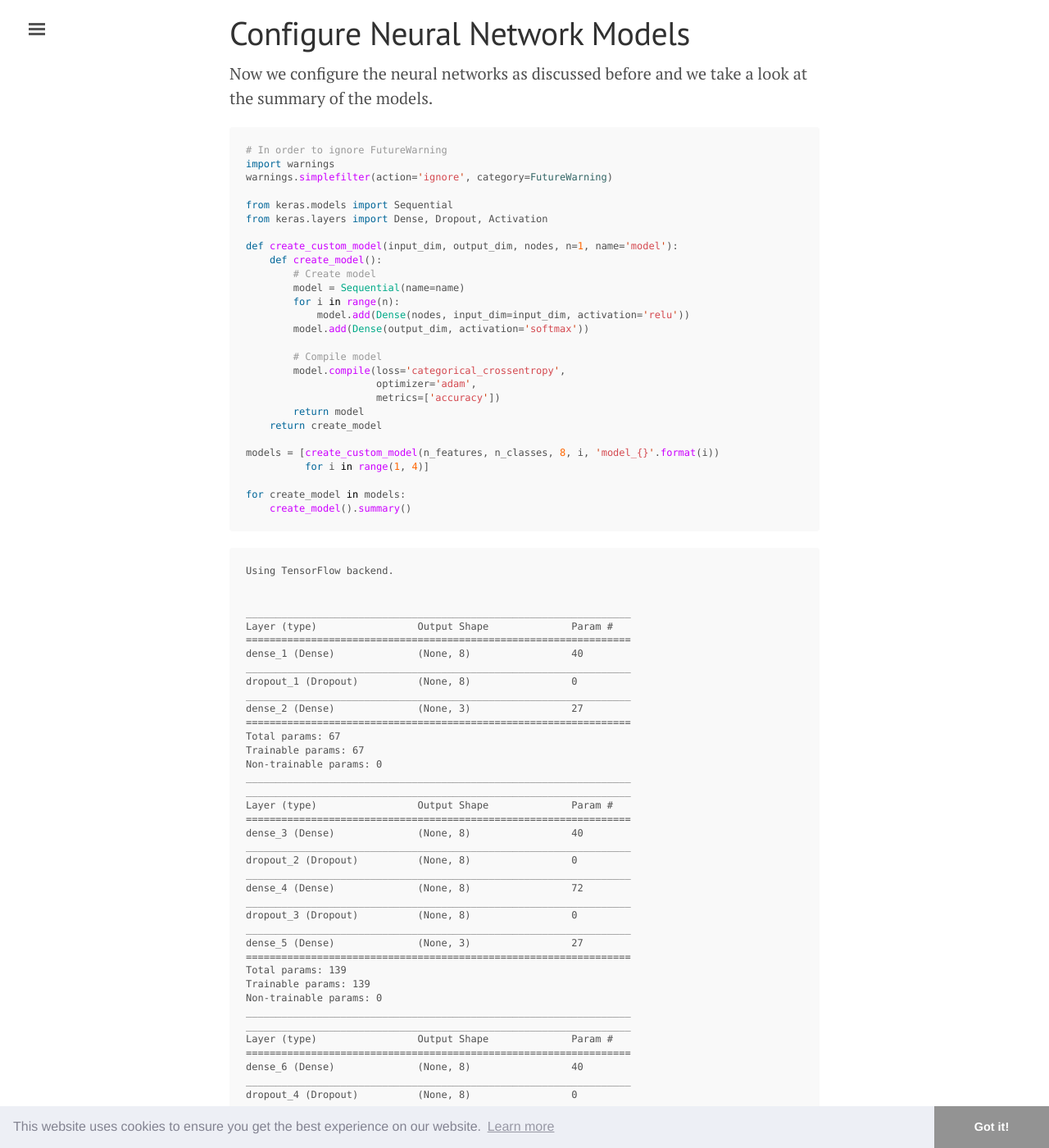
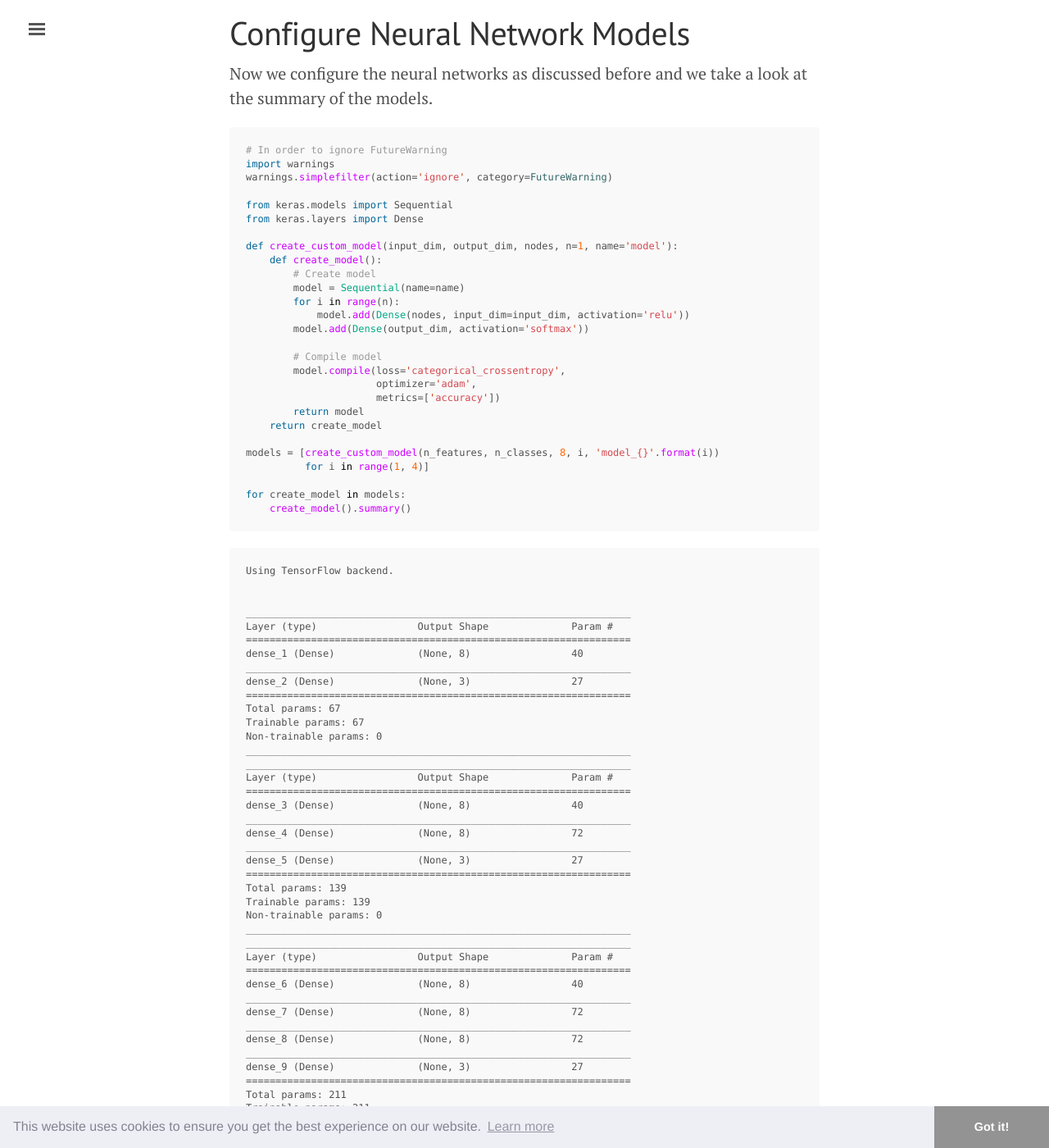
Before and after one commit to njanakiev/njanakiev.github.io, a Jekyll site: the page built from notebooks/_posts/2018-08-04-keras-iris.md, in a window 1280 px wide and 1400 px high, scrolled down 1958 px. Shown: the whole window at 82% size. Built offline with Jekyll 4.4.1, drawn with Linux system fonts in a browser that asks for light colours; comment, search, counter and statistics services are not loaded; some of the changed text lies outside the part shown.

Commit message:
Update post

````diff
--- a/notebooks/_posts/2018-08-04-keras-iris.md
+++ b/notebooks/_posts/2018-08-04-keras-iris.md
@@ -78,7 +77,7 @@ plt.legend();
 ```
 
 
-![png]({{ site.baseurl }}/notebooks/assets//keras_iris_files/output_5_0.png)
+![png]({{ site.baseurl }}/notebooks/assets/keras_iris_files/output_5_0.png)
 
 
 # Configure Neural Network Models
@@ -92,7 +91,7 @@ import warnings
 warnings.simplefilter(action='ignore', category=FutureWarning)
 
 from keras.models import Sequential
-from keras.layers import Dense, Dropout, Activation
+from keras.layers import Dense
 
 def create_custom_model(input_dim, output_dim, nodes, n=1, name='model'):
     def create_model():
@@ -124,8 +123,6 @@ for create_model in models:
     =================================================================
     dense_1 (Dense)              (None, 8)                 40
     _________________________________________________________________
-    dropout_1 (Dropout)          (None, 8)                 0
-    _________________________________________________________________
     dense_2 (Dense)              (None, 3)                 27
     =================================================================
     Total params: 67
@@ -137,11 +134,7 @@ for create_model in models:
     =================================================================
     dense_3 (Dense)              (None, 8)                 40
     _________________________________________________________________
-    dropout_2 (Dropout)          (None, 8)                 0
-    _________________________________________________________________
     dense_4 (Dense)              (None, 8)                 72
-    _________________________________________________________________
-    dropout_3 (Dropout)          (None, 8)                 0
     _________________________________________________________________
     dense_5 (Dense)              (None, 3)                 27
     =================================================================
@@ -154,15 +147,9 @@ for create_model in models:
     =================================================================
     dense_6 (Dense)              (None, 8)                 40
     _________________________________________________________________
-    dropout_4 (Dropout)          (None, 8)                 0
-    _________________________________________________________________
     dense_7 (Dense)              (None, 8)                 72
     _________________________________________________________________
-    dropout_5 (Dropout)          (None, 8)                 0
-    _________________________________________________________________
     dense_8 (Dense)              (None, 8)                 72
-    _________________________________________________________________
-    dropout_6 (Dropout)          (None, 8)                 0
     _________________________________________________________________
     dense_9 (Dense)              (None, 3)                 27
     =================================================================
@@ -235,7 +222,7 @@ plt.show()
 ```
 
 
-![png]({{ site.baseurl }}/notebooks/assets//keras_iris_files/output_11_0.png)
+![png]({{ site.baseurl }}/notebooks/assets/keras_iris_files/output_11_0.png)
 
 
 # Show ROC Curve
@@ -263,7 +250,7 @@ plt.legend();
 ```
 
 
-![png]({{ site.baseurl }}/notebooks/assets//keras_iris_files/output_13_0.png)
+![png]({{ site.baseurl }}/notebooks/assets/keras_iris_files/output_13_0.png)
 
 
 # Measure Performance with Cross Validation
````
Also changed, not shown: other parts of notebooks/_posts/2018-08-04-keras-iris.md (+6 -7 lines), notebooks/assets/keras_iris_files/output_11_0.png, notebooks/assets/keras_iris_files/output_13_0.png.
